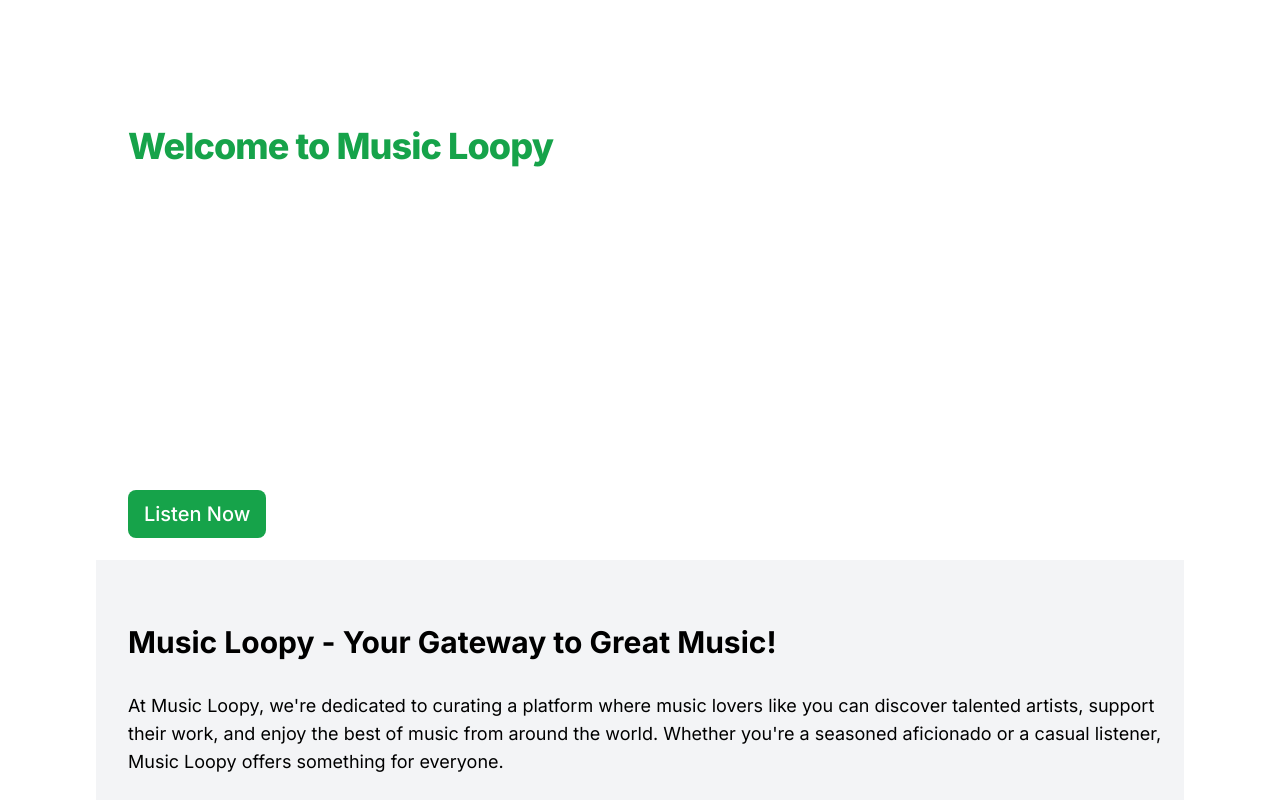
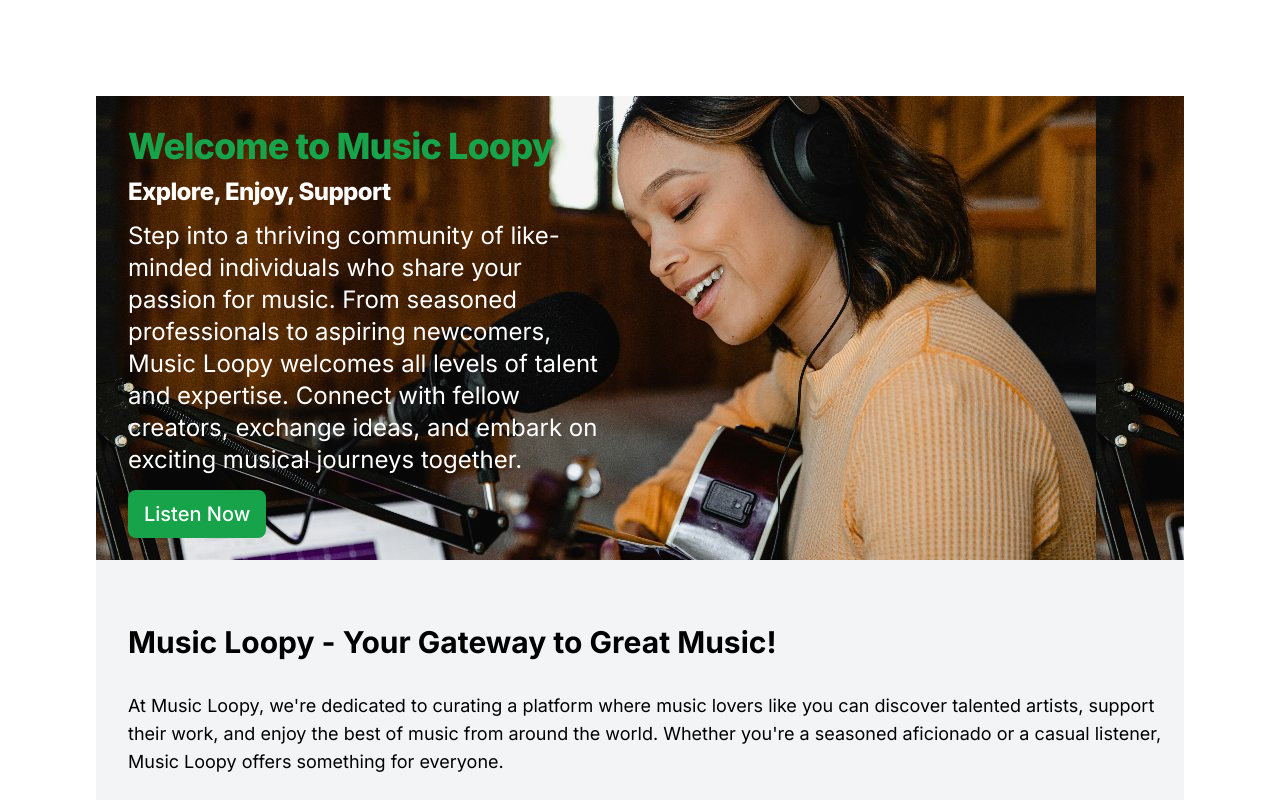
Before and after one commit to AyabongaQwabi/music-loopy-landing-page, a Next.js app: page / in a window 1280 px wide. Shown: the top 800 px of the page. Built offline with nearby package versions, Linux system fonts and the light colour scheme.

Commit message:
hardcode hero image

```diff
--- a/src/components/hero/index.js
+++ b/src/components/hero/index.js
@@ -3,7 +3,7 @@ import Link from 'next/link';
 const Hero = ({ image, header, subHeader, text, cta }) => {
   return (
     <div
-      className={`container h-full bg-[url('/images/${image}')] h-full home-page-header flex flex-col justify-center items-center`}
+      className={`container h-full bg-[url('/images/guitar.jpg')] h-full home-page-header flex flex-col justify-center items-center`}
     >
       <div className='grid md:grid-cols-2 grid-cols-1 flex flex-col justify-center items-center'>
         <div className='h-full px-8 py-8 text-center md:text-left'>
```
